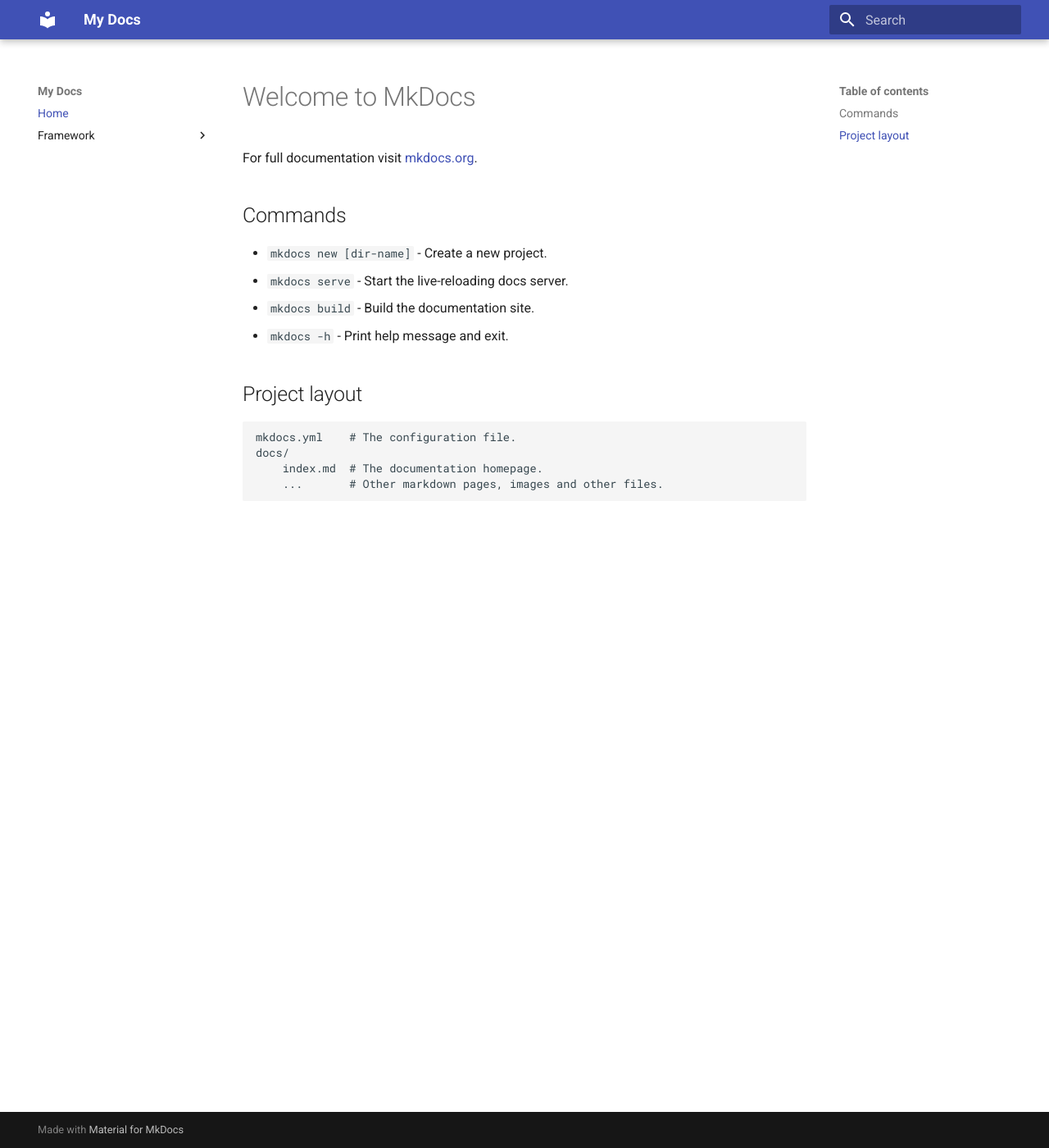
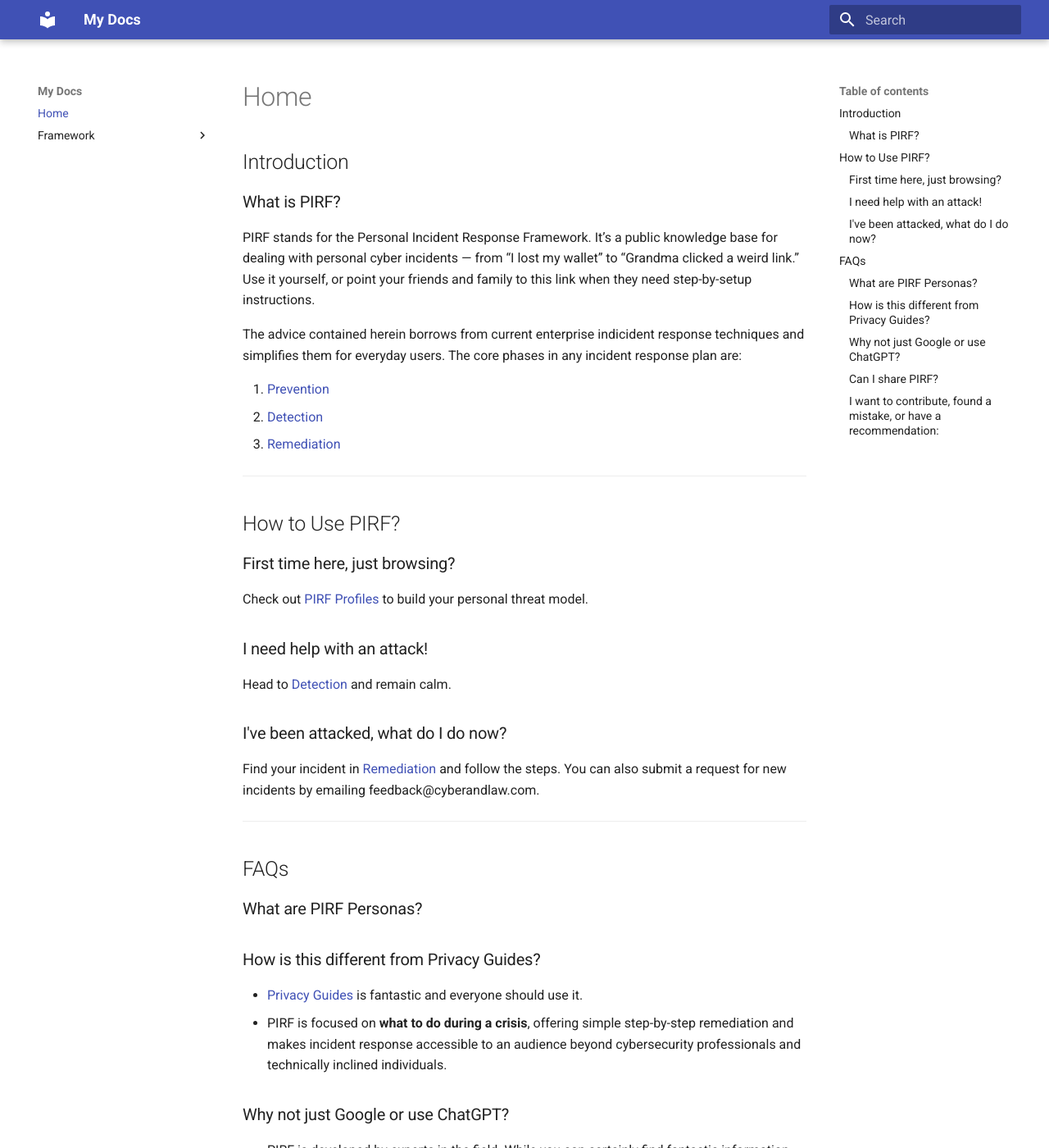
Before and after one commit to cyberandlaw/pirf-site, an MkDocs documentation site: the page built from docs/index.md, in a window 1280 px wide and 1400 px high. Shown: the whole window at 82% size. Built offline with MkDocs 1.6.1 and Material for MkDocs 9.7.7, drawn with Linux system fonts in a browser that asks for light colours; some of the changed text lies outside the part shown.

Commit message:
Updated index

```diff
--- /dev/null
+++ b/docs/framework/remediation/remediation.md
@@ -0,0 +1,24 @@
+# Remediation
+## Overview
+This section is dedicated to providing detailed information and response strategies for various types of cybersecurity incidents that might target individuals or families. The goal is to empower non-experts with the knowledge and tools necessary to effectively respond to and recover from these incidents based on knowledge and advice from the cybersecurity community.
+
+## Contents
+In this folder, you will find a series of guides and tips to address a specific type of cybersecurity incident. Each guide is structured to give you an actionable plant to respond to an incident.
+
+## Incident List
+EmailCompromise.md: Guide on what to do if your email account has been compromised.
+Phishing.md: Information on identifying phishing attempts and actions to take if you have been targeted.
+Ransomware.md: Steps to follow in case of a ransomware attack.
+Malware.md: Instructions on how to deal with various types of malware infections.
+SocialEngineering.md: Advice on recognizing and responding to social engineering attacks.
+DDoS.md: Information on Distributed Denial of Service attacks and mitigation strategies.
+ManInTheMiddle.md: How to identify and protect against Man-in-the-Middle attacks.
+SQLInjection.md: Understanding SQL Injection attacks and prevention measures.
+CrossSiteScripting.md: Guide to recognizing and dealing with Cross-Site Scripting (XSS) vulnerabilities.
+FraudulentTransactions.md: Guide to responding to financial fraud alerts and transactions.
+
+## Using This Guide
+Each document in this folder is designed to be standalone, allowing you to quickly navigate to the information relevant to your specific situation. We recommend reading through the guide pertinent to your incident as soon as possible to start the remediation process.
+
+## Contributions
+Your contributions to enhance this guide are always welcome. If you have suggestions, additional information, or corrections, please refer to our ContributionGuidelines.md for how to contribute.
--- a/docs/index.md
+++ b/docs/index.md
@@ -1,17 +1,46 @@
-# Welcome to MkDocs
+## Introduction
+### What is PIRF?
 
-For full documentation visit [mkdocs.org](https://www.mkdocs.org).
+PIRF stands for the Personal Incident Response Framework. It’s a public knowledge base for dealing with personal cyber incidents — from “I lost my wallet” to “Grandma clicked a weird link.” Use it yourself, or point your friends and family to this link when they need step-by-setup instructions.
 
-## Commands
+The advice contained herein borrows from current enterprise indicident response techniques and simplifies them for everyday users. The core phases in any incident response plan are:
 
-* `mkdocs new [dir-name]` - Create a new project.
-* `mkdocs serve` - Start the live-reloading docs server.
-* `mkdocs build` - Build the documentation site.
-* `mkdocs -h` - Print help message and exit.
+1. [Prevention](framework/prevention/prevention.md)
+2. [Detection](framework/detection/detection.md)
+3. [Remediation](framework/remediation.md)
 
-## Project layout
+---
 
-    mkdocs.yml    # The configuration file.
-    docs/
-        index.md  # The documentation homepage.
-        ...       # Other markdown pages, images and other files.
+## How to Use PIRF?
+
+### First time here, just browsing?
+Check out [PIRF Profiles](pirf-profiles.md) to build your personal threat model.
+
+### I need help with an attack!
+Head to [Detection](framework/detection/detection.md) and remain calm.
+
+### I've been attacked, what do I do now?
+Find your incident in [Remediation](framework/remediation/remediation.md) and follow the steps. You can also submit a request for new incidents by emailing feedback@cyberandlaw.com.
+
+---
+
+## FAQs
+
+### What are PIRF Personas?
+
+### How is this different from Privacy Guides?
+- [Privacy Guides](https://www.privacyguides.org) is fantastic and everyone should use it.
+- PIRF is focused on **what to do during a crisis**, offering simple step-by-step remediation and makes incident response accessible to an audience beyond cybersecurity professionals and technically inclined individuals.
+
+### Why not just Google or use ChatGPT?
+- PIRF is developed by experts in the field. While you can certainly find fantastic information through your own research sometimes time does not permit. Furthermore, sometimes GAI responses can be factually inaccurate or incomplete. On PIRF you can be sure that the information considers an incident from multiple angles.
+
+### Can I share PIRF?
+- Absolutely. In fact, it's encourage. PIRF is built to empower **anyone**. Print it, use it for employee training, hang it in your office...go wild!
+
+### I want to contribute, found a mistake, or have a recommendation:
+- Email: [feedback@cyberandlaw.com](mailto:feedback@cyberandlaw.com)
+
+---
+
+> A guide enabling everyone to expiditiously respond to cybersecurity incidents that personally exploit you or your family. Learn how to prevent incidents, detect them, and respond effectively — for free!
```
Also changed, not shown: docs/framework/detection/FraudulentTransactions.md (added, +64 -0 lines), docs/framework/detection/SSN Breached.md (added, +85 -0 lines), docs/framework/detection/Theft - Wallet, Keys, Phone.md (added, +1 -0 lines), docs/framework/detection/detection.md (added, +24 -0 lines), docs/framework/prevention/prevention.md (added, +23 -0 lines), docs/framework/prevention/topics/Antiviruses.md (added, +5 -0 lines), docs/framework/prevention/topics/BrowsingSafety.md (added, +10 -0 lines), docs/framework/prevention/topics/EmailSecurity.md (added, +6 -0 lines), docs/framework/prevention/topics/Password Manager.md (added, +15 -0 lines), docs/framework/prevention/topics/Wallet, Keys, Phone.md (added, +26 -0 lines), docs/pirf-profiles.md (added, +89 -0 lines), docs/framework/prevention/topics/GeneralSecurityPractices.md (added), docs/framework/prevention/topics/NetworkSecurity.md (added), docs/framework/prevention/topics/PhysicalSecurity.md (added).
